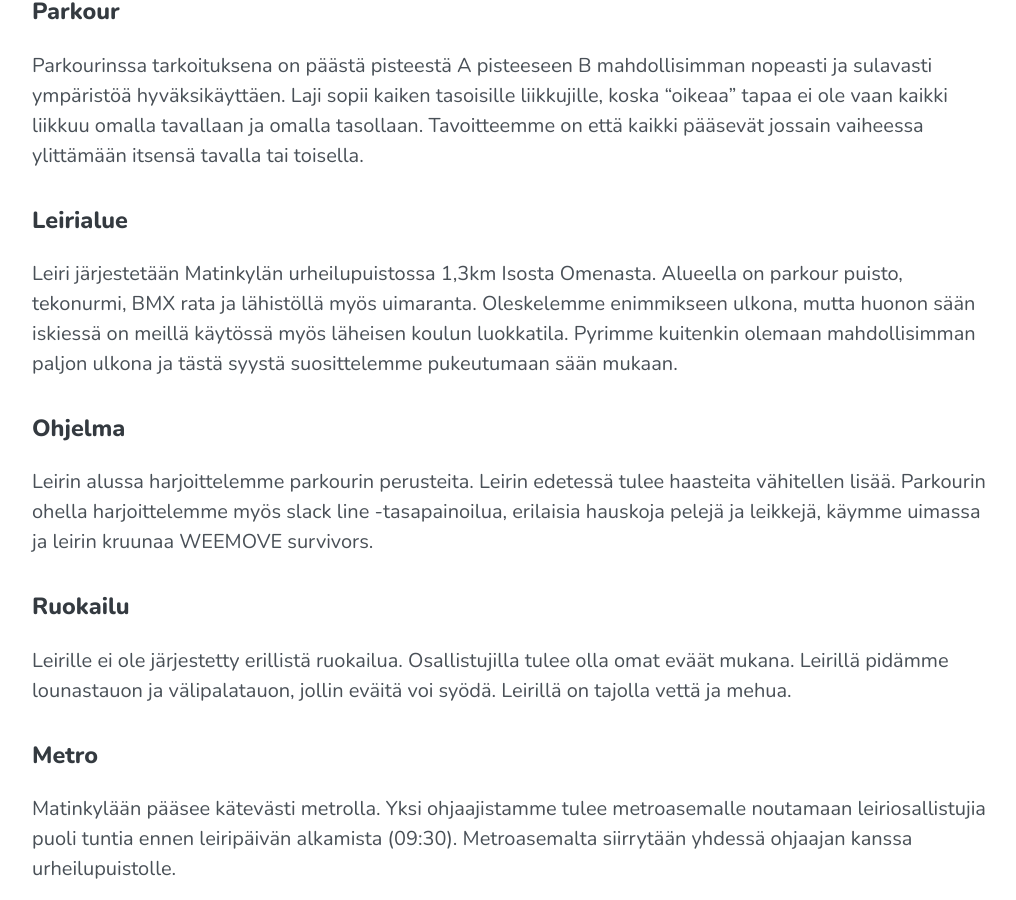
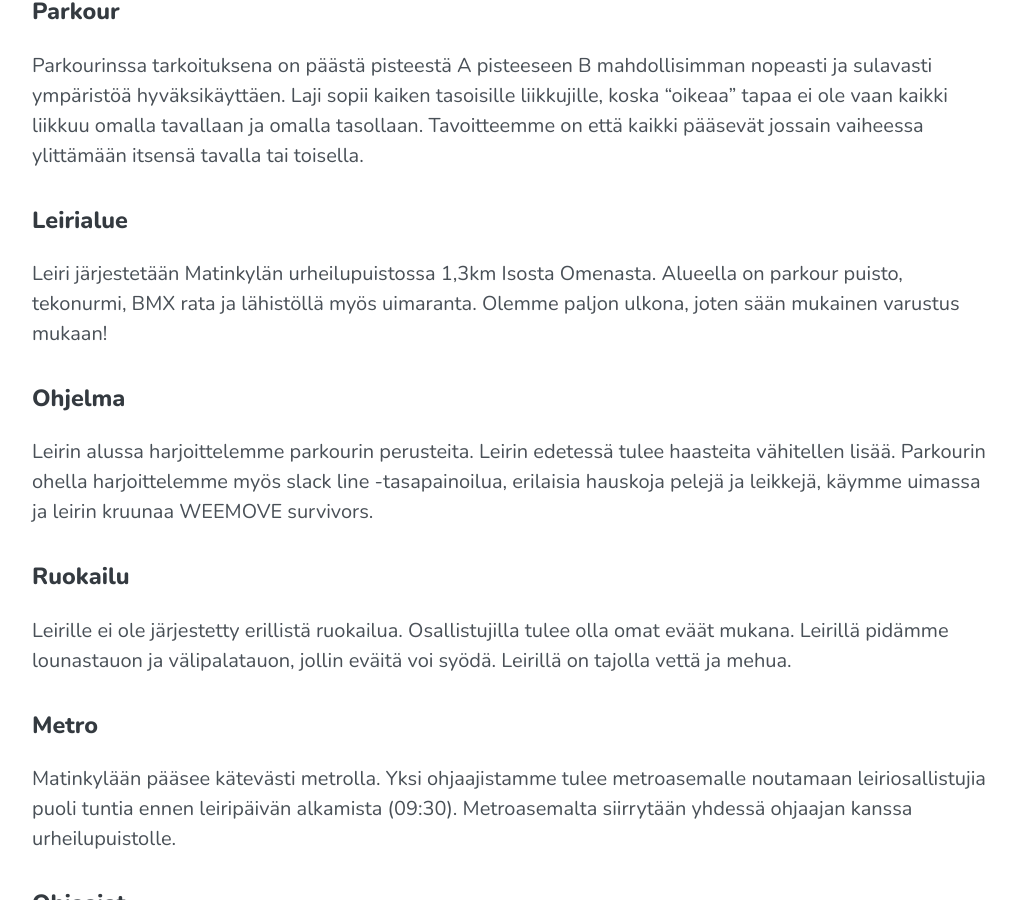
Before and after one commit to Funktum/weemove, a Jekyll site: the page built from _pages/kesäleiri.md, in a window 1280 px wide and 900 px high, scrolled down 897 px. Shown: the whole window, without its empty margins (128-1144 px from the left). Built offline with Jekyll 4.4.1, drawn with Linux system fonts in a browser that asks for light colours; a script that is not in the unit is left out.

Commit message:
Update kesäleiri.md

```diff
--- a/_pages/kesäleiri.md
+++ b/_pages/kesäleiri.md
@@ -17,9 +17,7 @@ Tavoitteemme on että kaikki pääsevät jossain vaiheessa ylittämään itsens
 
 ### Leirialue
 Leiri järjestetään Matinkylän urheilupuistossa 1,3km Isosta Omenasta. Alueella on parkour puisto, tekonurmi, BMX rata ja lähistöllä
-myös uimaranta. Oleskelemme enimmikseen ulkona, mutta huonon sään iskiessä on meillä käytössä myös läheisen koulun luokkatila.
-Pyrimme kuitenkin olemaan mahdollisimman paljon ulkona ja tästä syystä suosittelemme pukeutumaan sään mukaan.
-
+myös uimaranta. Olemme paljon ulkona, joten sään mukainen varustus mukaan!
 ### Ohjelma
 Leirin alussa harjoittelemme parkourin perusteita. Leirin edetessä tulee haasteita vähitellen lisää. Parkourin ohella
 harjoittelemme myös slack line -tasapainoilua, erilaisia hauskoja pelejä ja leikkejä, käymme uimassa ja leirin kruunaa WEEMOVE
```
